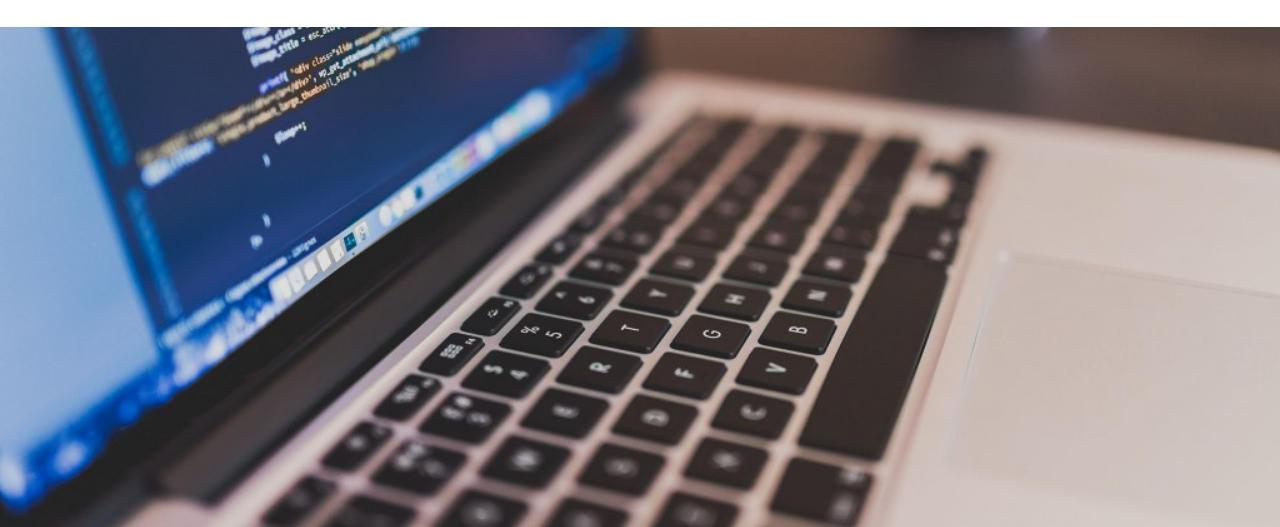
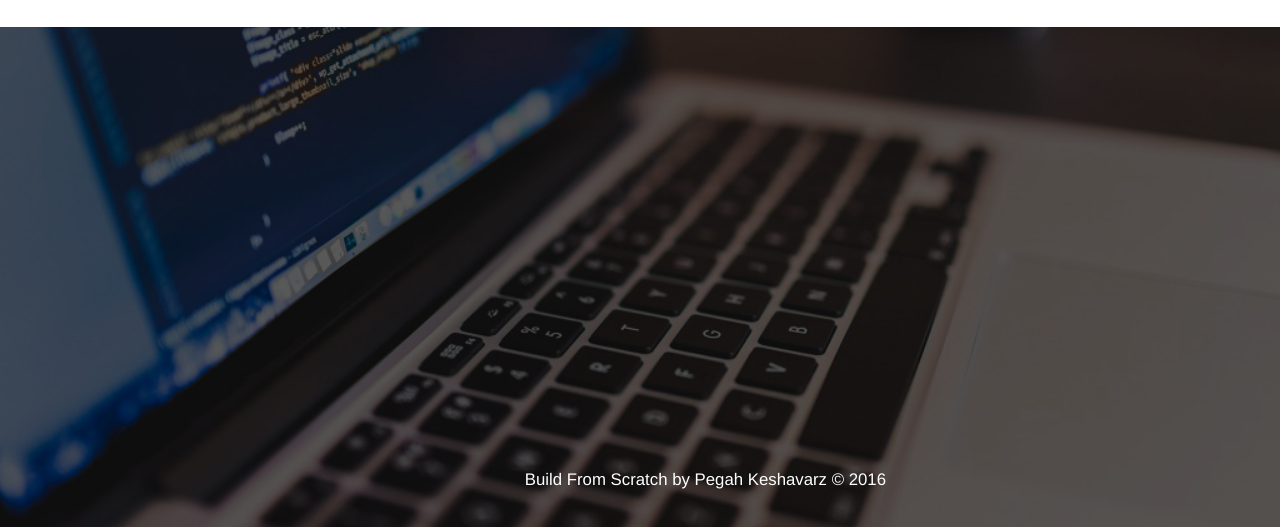
Before and after one commit to Pegahkeshavarz/newPortfolio, a plain HTML site: page index.html in a window 1280 px wide. Shown: the part 1602-2129 px from the top of the page. Drawn offline with Linux system fonts and the light colour scheme.

Commit message:
adding footer

```diff
--- a/assets/css/style.css
+++ b/assets/css/style.css
@@ -106,3 +106,18 @@ font-weight: bold !important;
 img {
     width: 98px;
 }
+.style{
+
+}
+footer{
+    position: absolute;
+    bottom: 5%;
+    width:100%;
+    left: 41%;
+
+}
+
+footer p{
+    color:white;
+    font-size: 1.2em;
+}
--- a/index.html
+++ b/index.html
@@ -62,7 +62,7 @@
             </div>
           </div>
         </div>
-        <div class="container">
+        <div class="container" id="projects">
             <div class="row">
                 <h2 class="light">SOME OF MY PROJECTS <i class="fa fa-archive" aria-hidden="true"></i></h2>
                 <div class="frame-container"><iframe src="http://52.33.47.65//"></iframe></div>
@@ -99,7 +99,15 @@
 
     </div>
     <div class="parallax-container">
-        <div class="parallax"><img src="assets/img/developer2.jpg"></div>
+        <div class="parallax"><img src="assets/img/developer2.png"></div>
+        <div class="style">
+            <footer>
+                <p>
+                    Build From Scratch by Pegah Keshavarz &copy; 2016
+                </p>
+            </footer>
+        </div>
+
     </div>
 
     <script src='assets/js/jQuery.min.js'></script>
```
Also changed, not shown: assets/img/developer2.png (added).
